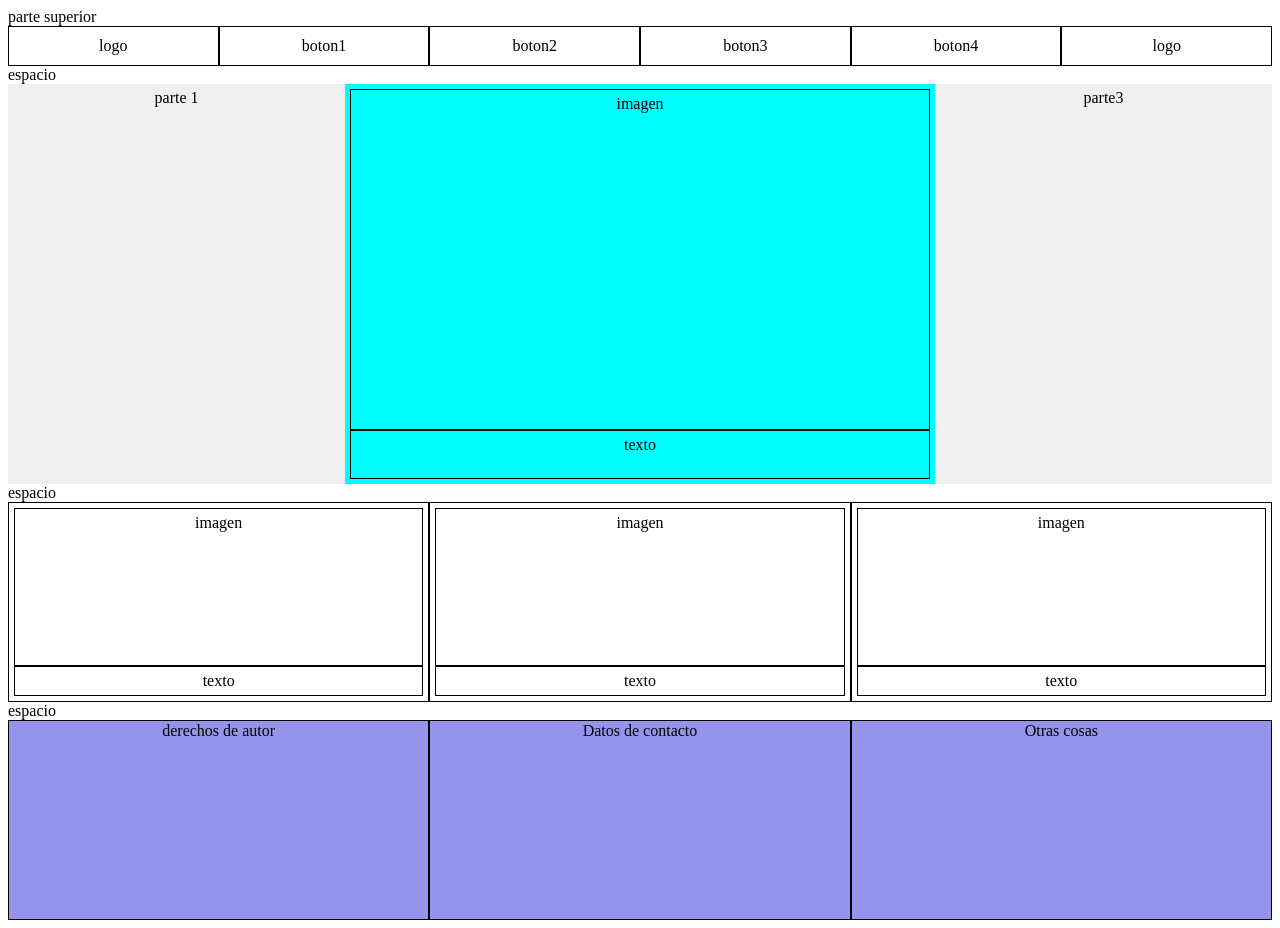
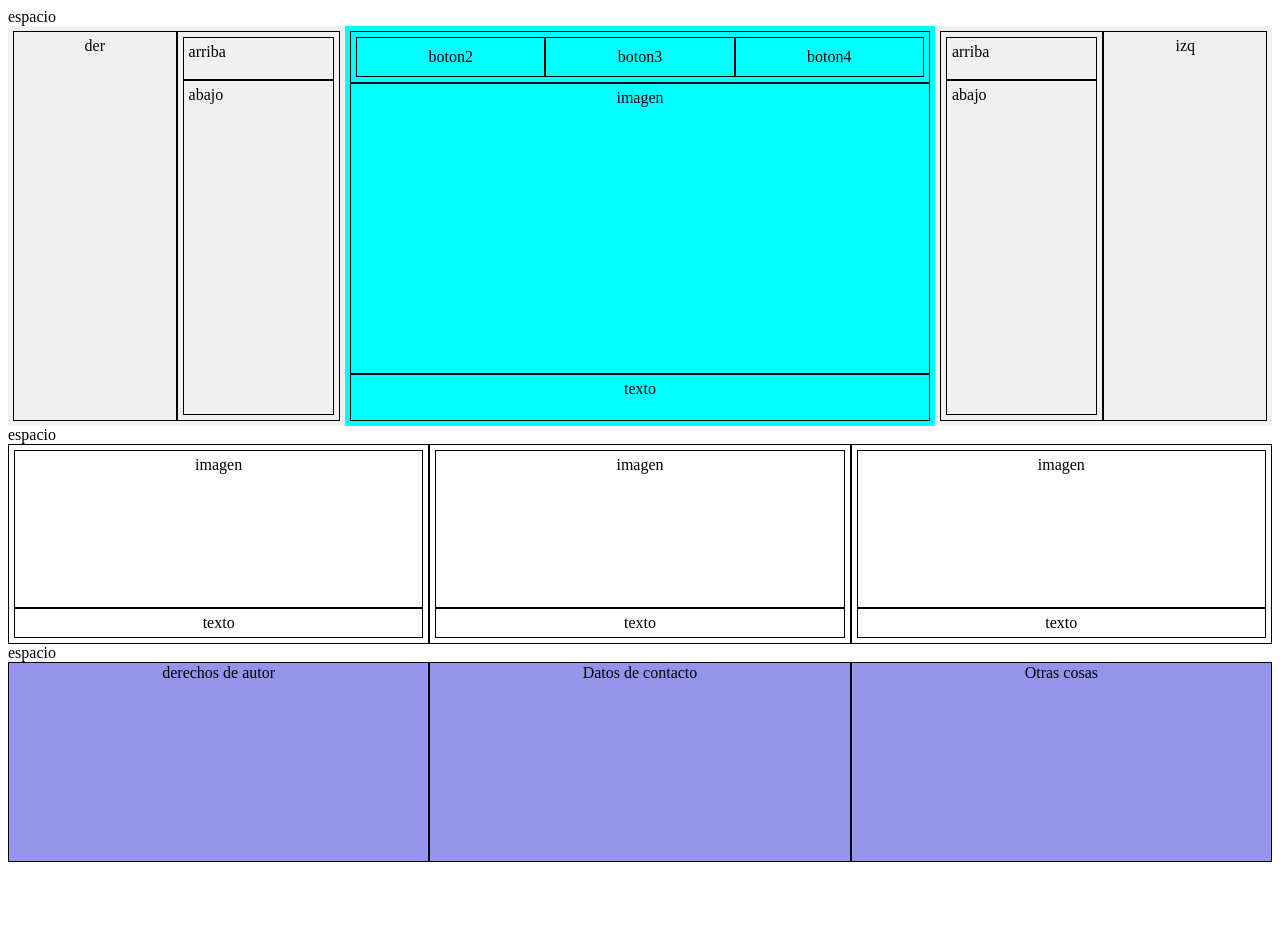
Before and after one commit to CARLOSJU76/HTML, a plain HTML site: page LTLWEBPAGE/index.html in a window 1280 px wide. After the commit the page ends 870 px from the top, so only its background shows below. Drawn offline with Linux system fonts and the light colour scheme.

Commit message:
actualización de 19/06/24/

```diff
--- a/LTLWEBPAGE/CSS/styles.css
+++ b/LTLWEBPAGE/CSS/styles.css
@@ -1,8 +1,7 @@
-#superior,#espcio{
+#superior,#espcio{/*Espacios entre las secciones de la página*/
     height:1hv;
 }
 .barra{
-
     display:flex;
     height: 5vh;
     text-align:center;
@@ -12,20 +11,35 @@
     padding: 10px;
     box-sizing:border-box;
     border: 1px solid black;
-
-    }
+}
 #contenedor{
-
     display: flex;
     flex-direction: row;
     height: 50vh;
 }
-#izquierda{
+#sider{
+    display:flex;
+    flex-direction:row;
     flex: 1; /* Las partes superior e inferior ocupan cada una un espacio proporcional */
     background-color: #f0f0f0;
     text-align: center;
     padding: 5px;
-
+}
+#outside{
+display:flex;
+flex-direction: column;
+flex:1;
+padding:5px;
+box-sizing:border-box;
+border:1px solid black;
+}
+#inside{
+    display:flex;
+    flex-direction:column;
+    flex:1;
+    padding:5px;
+    box-sizing:border-box;
+    border:1px solid black;
 }
 #centro{
     display: flex;
@@ -34,7 +48,33 @@
     background-color:aqua;
     text-align:center;
     padding:5px;
+}
+#arriba{
+    display:flex;
+    flex-direction: row;
+    flex:8%;
+    border:1px solid black;
+    padding:5px;
+}
+#abajo{
+    display:flex;
+    flex-direction: row;
+    flex:85%;
+    border:1px solid black;
+    padding:5px;
+}
 
+#imagen{
+    flex:80%;
+    justify-content: center;
+    border: 1px solid black;
+    padding: 5px;
+}
+#texto{
+    flex:10%;
+   place-items: center;
+    border: 1px solid black;
+    padding: 5px;
 
 }
 #seccion3{
@@ -67,16 +107,3 @@
     border: 1px solid black;
 
 }
-#imagen{
-    flex:90%;
-    justify-content: center;
-    border: 1px solid black;
-    padding: 5px;
-}
-#texto{
-    flex:10%;
-   place-items: center;
-    border: 1px solid black;
-    padding: 5px;
-
-}
--- a/LTLWEBPAGE/index.html
+++ b/LTLWEBPAGE/index.html
@@ -9,28 +9,35 @@
 
 </head>
 <body>
-    <!-- Una pequeña margen en la parte superior -->
-     <div id="superior">parte superior</div>
-    <!-- Sección barra superior: incluye botones de inicio, quienes somos, registrate, videos -->
-    <div class="barra">
-        <div id="boton">logo</div>
-        <div id="boton">boton1</div>
-        <div id="boton">boton2</div>
-        <div id="boton">boton3</div>
-        <div id="boton">boton4</div>
-        <div id="boton">logo</div>
-    </div>
+
     <!-- Espacio entre la barra y slide -->
      <div id="espacio">espacio</div>
 <!--Esta sección comprende un slide de entre 4 y 6 imagenes -->
 
     <div id="contenedor">
-        <div id="izquierda">parte 1</div>
+        <div id="sider">
+            <div id="outside">der</div>
+            <div id="inside">
+                <div id="arriba">arriba</div>
+                <div id="abajo">abajo</div>
+            </div>
+        </div>
         <div id="centro">
+            <div id="arriba">
+                <div id="boton">boton2</div>
+                <div id="boton">boton3</div>
+                <div id="boton">boton4</div>
+            </div>
             <div id="imagen">imagen</div>
             <div id="texto">texto</div>
         </div>
-        <div id="izquierda">parte3</div>
+        <div id="sider">
+            <div id="inside">
+                <div id="arriba">arriba</div>
+                <div id="abajo">abajo</div>
+            </div>
+            <div id="outside">izq</div>
+        </div>
     </div>
      <!-- Espacio entre el slide y la parte inferior-->
      <div id="espacio">espacio</div>
```
